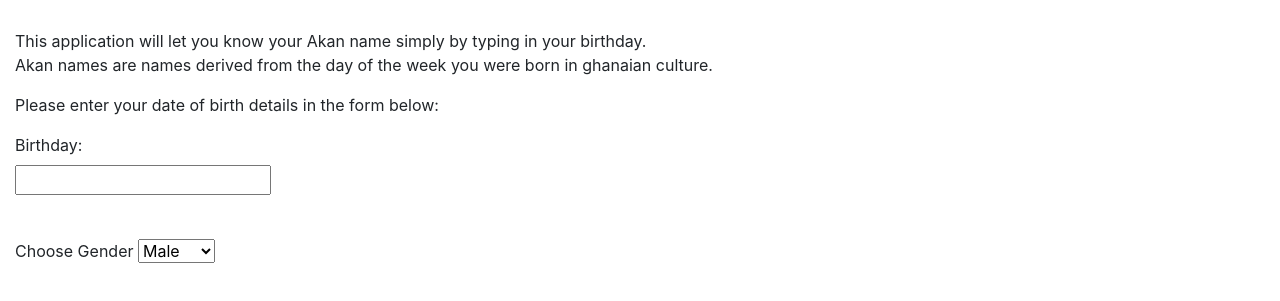
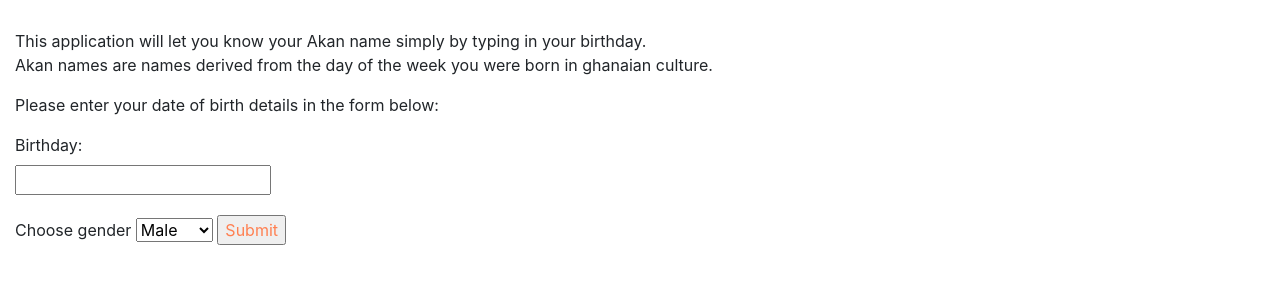
Before and after one commit to Ebay-droid/Date-application, a plain HTML site: page index.html in a window 1280 px wide. Shown: the part 169-470 px from the top of the page. Drawn offline with Linux system fonts and the light colour scheme.

Commit message:
form and alert working

```diff
--- a/index.html
+++ b/index.html
@@ -27,16 +27,15 @@
 
           <label for="date">Birthday:</label><br>
           <input type="text" id="date"><br>
-          <br>
 
-          <label for="Gender">Choose Gender</label>
-          <select name="Gender" id="Gender">
+          <label for="gender">Choose gender</label>
+          <select name="gender" id="gender">
             <option value="Male">Male</option>
             <option value="Female">Female</option>
-
           </select>
 
 
+          <input type="button" onclick="myDate()" value="Submit" id="button">
 
       </form>
     </div>
--- a/script.js
+++ b/script.js
@@ -1,7 +1,7 @@
 function myDate() {
   var date = document.getElementById("date").value;
-  //var gender = document.getElementById ("male", "female")
-  alert(date + gender).onsubmit;
+  var gender = document.getElementById("gender").value
+  alert(date + ',' + gender).onsubmit;
 
 
 //if(date === "12-12-2020" && gender === "male"){
```
